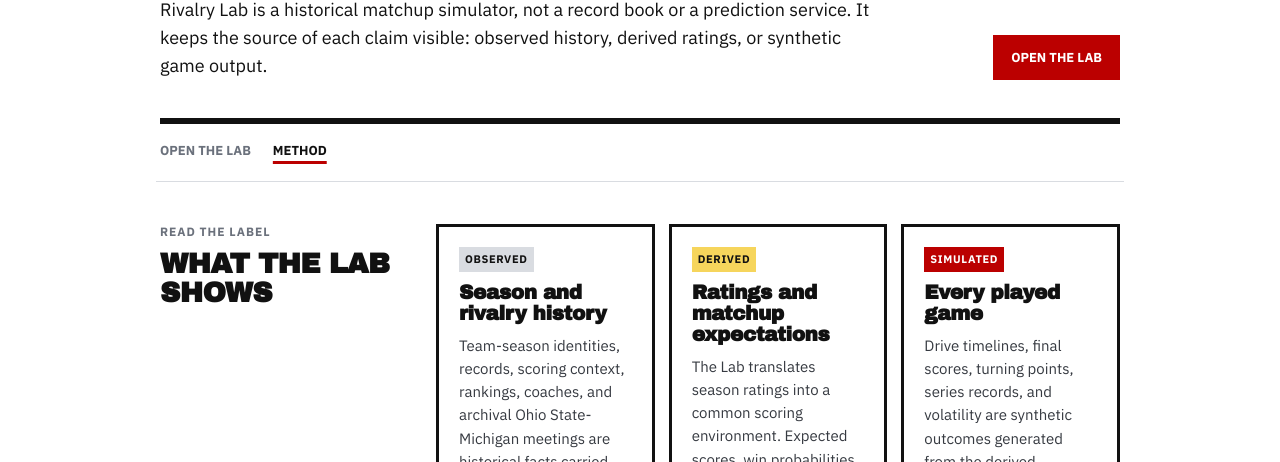
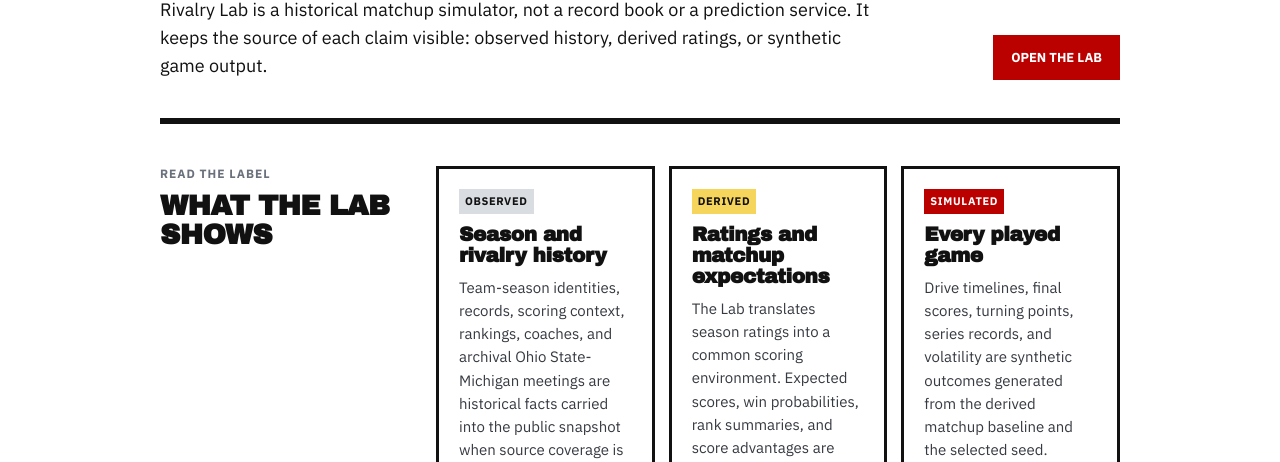
Before and after one commit to jschairb/how-many-days-since, an Astro site: page /rivalry-lab/about in a window 1280 px wide. Shown: the part 338-800 px from the top of the page. Built offline with nearby package versions, Linux system fonts and the light colour scheme; Astro itself is replaced by a stand-in of ours.

Commit message:
fix: simplify Rivalry Lab method navigation

```diff
--- a/src/components/RivalryLab.astro
+++ b/src/components/RivalryLab.astro
@@ -3,7 +3,7 @@ const { osuYears, michYears, seasonProfiles, provenance } = Astro.props;
 ---
 <section class="lab-shell" data-lab data-season-profiles={JSON.stringify(seasonProfiles)}>
   <header class="lab-header"><div><h1>RIVALRY LAB</h1><span>DERIVED SNAPSHOT · MODEL EN-3.2</span></div><a class="lab-method-link" href="/rivalry-lab/about">METHOD &amp; SOURCES →</a></header>
-  <nav class="lab-nav" aria-label="Rivalry Lab steps"><button data-screen="matchup" aria-current="step">1 · Matchup</button><button data-screen="tape">2 · Tape</button><button data-screen="pregame">3 · Pregame</button><button data-screen="game">4 · Game</button><button data-screen="postgame">5 · Postgame</button><a href="/rivalry-lab/about">METHOD</a></nav>
+  <nav class="lab-nav" aria-label="Rivalry Lab steps"><button data-screen="matchup" aria-current="step">1 · Matchup</button><button data-screen="tape">2 · Tape</button><button data-screen="pregame">3 · Pregame</button><button data-screen="game">4 · Game</button><button data-screen="postgame">5 · Postgame</button></nav>
   <section class="lab-screen" data-view="matchup"><h2><span class="osu">OHIO STATE <b data-osu-year>1995</b></span> AGAINST <span class="mich">MICHIGAN <b data-mich-year>2023</b></span>, ON NEUTRAL GROUND.</h2><p class="lede">Pick a season from 1970-2025 for each side. Both are translated into one neutral scoring era, then the game is simulated.</p><div class="selector-box"><label><b class="osu">OHIO STATE</b><select data-osu>{osuYears.map((year: number) => <option value={year} selected={year === 1995}>{year}</option>)}</select><small data-osu-facts>Loading season profile...</small></label><label><b class="mich">MICHIGAN</b><select data-mich>{michYears.map((year: number) => <option value={year} selected={year === 2023}>{year}</option>)}</select><small data-mich-facts>Loading season profile...</small></label></div><div class="lab-actions"><span>ERA NEUTRAL: each season is translated into a common scoring environment.</span><button class="primary" data-build>BUILD MATCHUP →</button></div></section>
   <section class="lab-screen" data-view="tape" hidden><div class="section-title"><h2>TALE OF THE TAPE</h2><span data-context></span></div><div class="tape-table" data-tape></div><section class="season-profiles" aria-label="Selected season profiles" data-profiles></section><section class="provenance" data-testid="snapshot-provenance"><b>SOURCES &amp; PROVENANCE</b><p>Derived ratings: public Rivalry Lab product snapshot, generated {new Date(provenance.generatedAt).toISOString().slice(0, 10)}.</p><p>Snapshot: {provenance.ratingModelVersion} ratings · {provenance.eraModelVersion} era translation · {provenance.dataSnapshotVersion} data coverage.</p><p>Cross-era matchup scores use the snapshot's normalized ratings and exported scoring scale, not raw season SRS values.</p><p>Season identities and every simulation output are labeled observed, derived, or simulated. <a href="/rivalry-lab/about">READ THE METHOD</a></p></section><div class="lab-actions"><button class="secondary" data-screen="matchup">← SEASON SELECT</button><button class="primary" data-pregame>SIMULATE MATCHUP →</button></div></section>
   <section class="lab-screen" data-view="pregame" hidden><div class="pregame"><section><p>DERIVED PREGAME WIN PROBABILITY · ERA NEUTRAL</p><div class="probability"><div><strong class="osu" data-osu-prob>--%</strong><b>OHIO STATE</b></div><div><strong class="mich" data-mich-prob>--%</strong><b>MICHIGAN</b></div></div><div class="prob-bar"><i data-osu-bar></i><i data-mich-bar></i></div><p>Both teams are scored against the offensive and defensive environment of their own seasons, then translated into a common neutral scoring environment.</p></section><section><p>EXPECTED SCORE</p><strong class="score" data-score>--</strong><small>DERIVED, BEFORE ANY SIMULATION</small></section></div><div class="drivers"><article><b>Ohio State scoring edge</b><em>DERIVED</em><p data-osu-driver></p></article><article><b>Michigan scoring edge</b><em>DERIVED</em><p data-mich-driver></p></article><article><b>Turnover volatility</b><em>SIMULATED</em><p>Seeded drives introduce variance around the derived baseline.</p></article></div><div class="lab-actions controls"><span>RUN SIMULATION</span><button data-run="1">PLAY ONE</button><button data-run="10">BEST OF 10</button><button data-run="100">SIM 100</button><button data-run="1000">SIM 1,000</button><button data-run="10000">SIM 10,000</button><label>SEED <input data-seed value="19952023" /></label></div><details data-chalk><summary>PREGAME CHALK TALK</summary><div data-chalk-panel></div></details></section>
--- a/src/pages/rivalry-lab/about.astro
+++ b/src/pages/rivalry-lab/about.astro
@@ -15,11 +15,6 @@ const description = 'How Rivalry Lab labels observed history, derives cross-era
       </div>
       <a class="method-primary" href="/rivalry-lab">OPEN THE LAB</a>
     </header>
-
-    <nav class="method-nav" aria-label="Rivalry Lab">
-      <a href="/rivalry-lab">OPEN THE LAB</a>
-      <a href="/rivalry-lab/about" aria-current="page">METHOD</a>
-    </nav>
 
     <section class="method-section" aria-labelledby="evidence-heading">
       <div class="method-section-heading">
```
